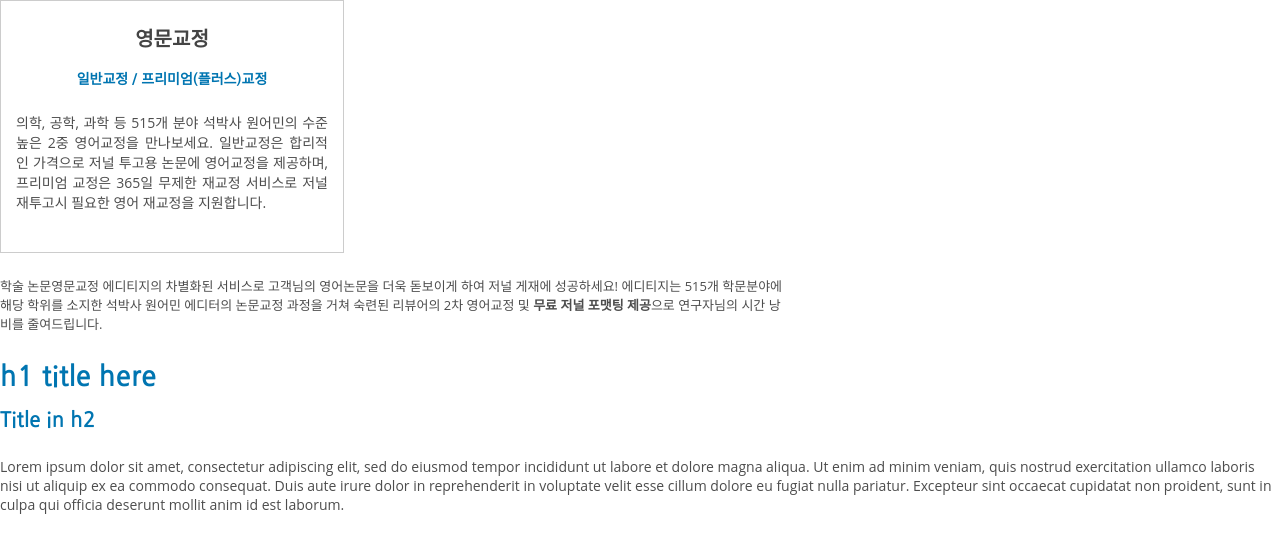
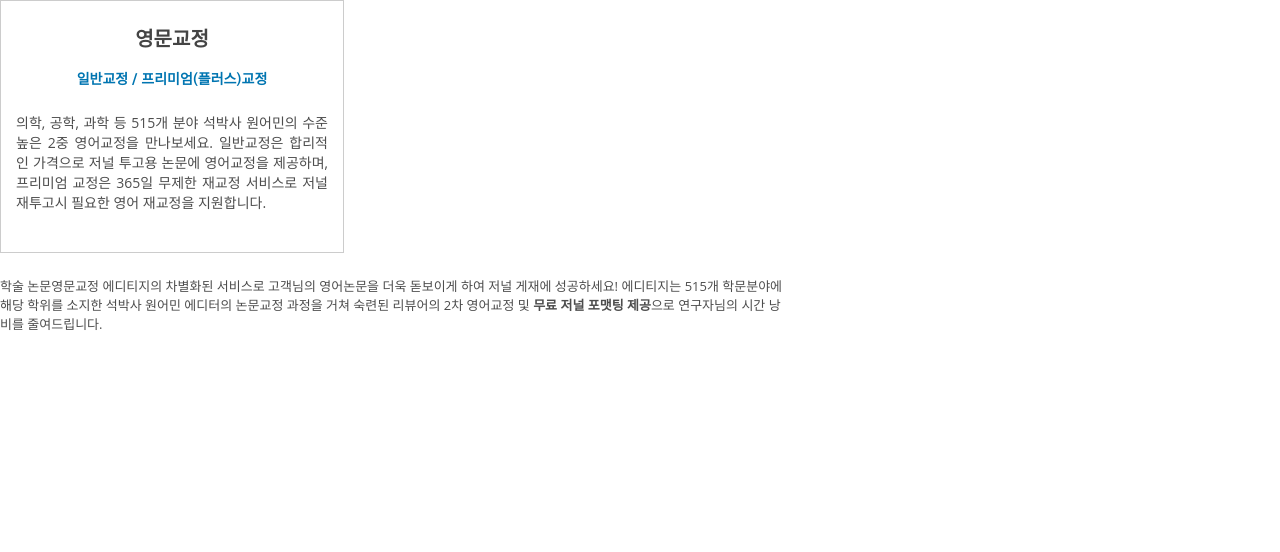
Before and after one commit to samircactus/sass-demo, a plain HTML site: page index.html in a window 1280 px wide. Drawn offline with Linux system fonts and the light colour scheme.

Commit message:
extra content removed

```diff
--- a/index.html
+++ b/index.html
@@ -14,9 +14,5 @@
 </div>
 <div style="width:783px;"><p style="font-size: 13px;">학술 논문영문교정 에디티지의 차별화된 서비스로 고객님의 영어논문을 더욱 돋보이게 하여 저널 게재에 성공하세요! 에디티지는 515개 학문분야에 해당 학위를 소지한 석박사 원어민 에디터의 논문교정 과정을 거쳐 숙련된 리뷰어의 2차 영어교정 및 <span style="font-weight: bold;">무료 저널 포맷팅 제공</span>으로 연구자님의 시간 낭비를 줄여드립니다. </p></div>
 
-<h1>h1 title here</h1>
-<h2>Title in h2</h2>
-<p>Lorem ipsum dolor sit amet, consectetur adipiscing elit, sed do eiusmod tempor incididunt ut labore et dolore magna aliqua. Ut enim ad minim veniam, quis nostrud exercitation ullamco laboris nisi ut aliquip ex ea commodo consequat. Duis aute irure dolor in reprehenderit in voluptate velit esse cillum dolore eu fugiat nulla pariatur. Excepteur sint occaecat cupidatat non proident, sunt in culpa qui officia deserunt mollit anim id est laborum.</p>
-
 </body>
 </html>
```
